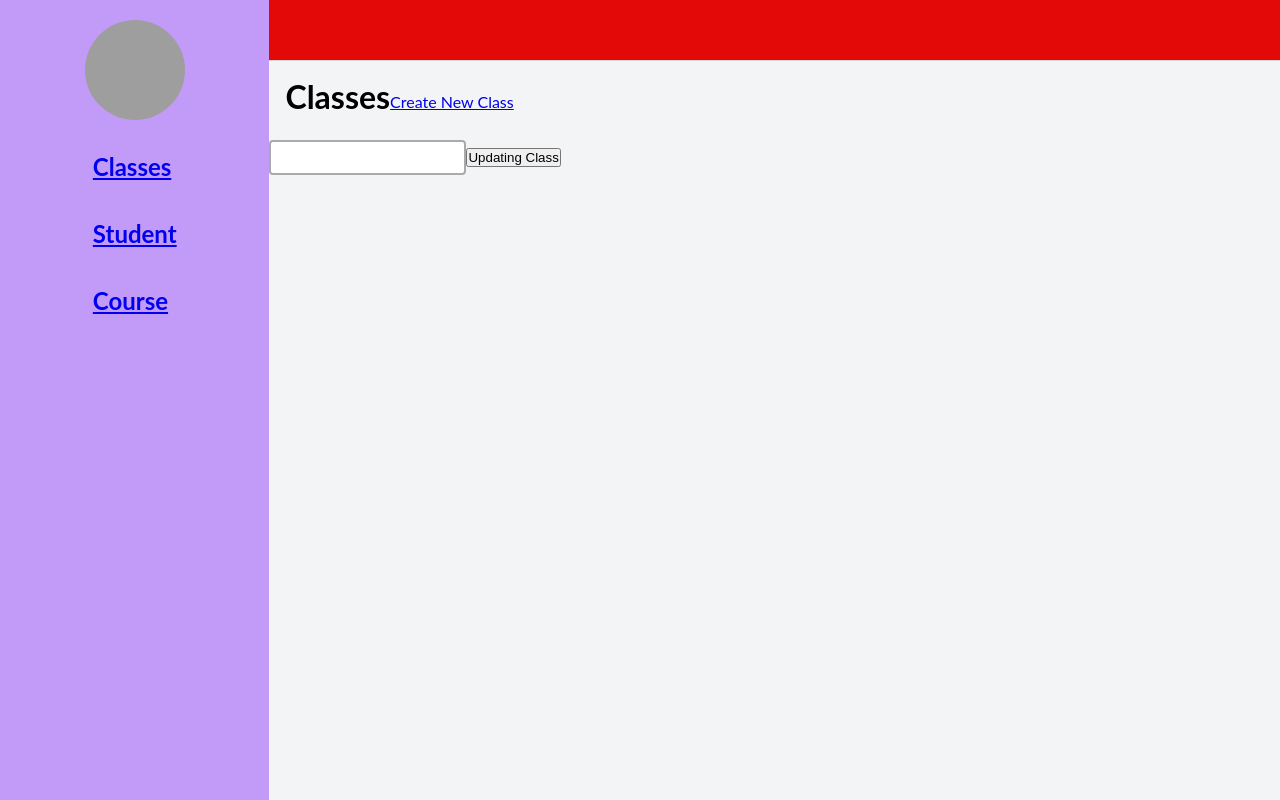
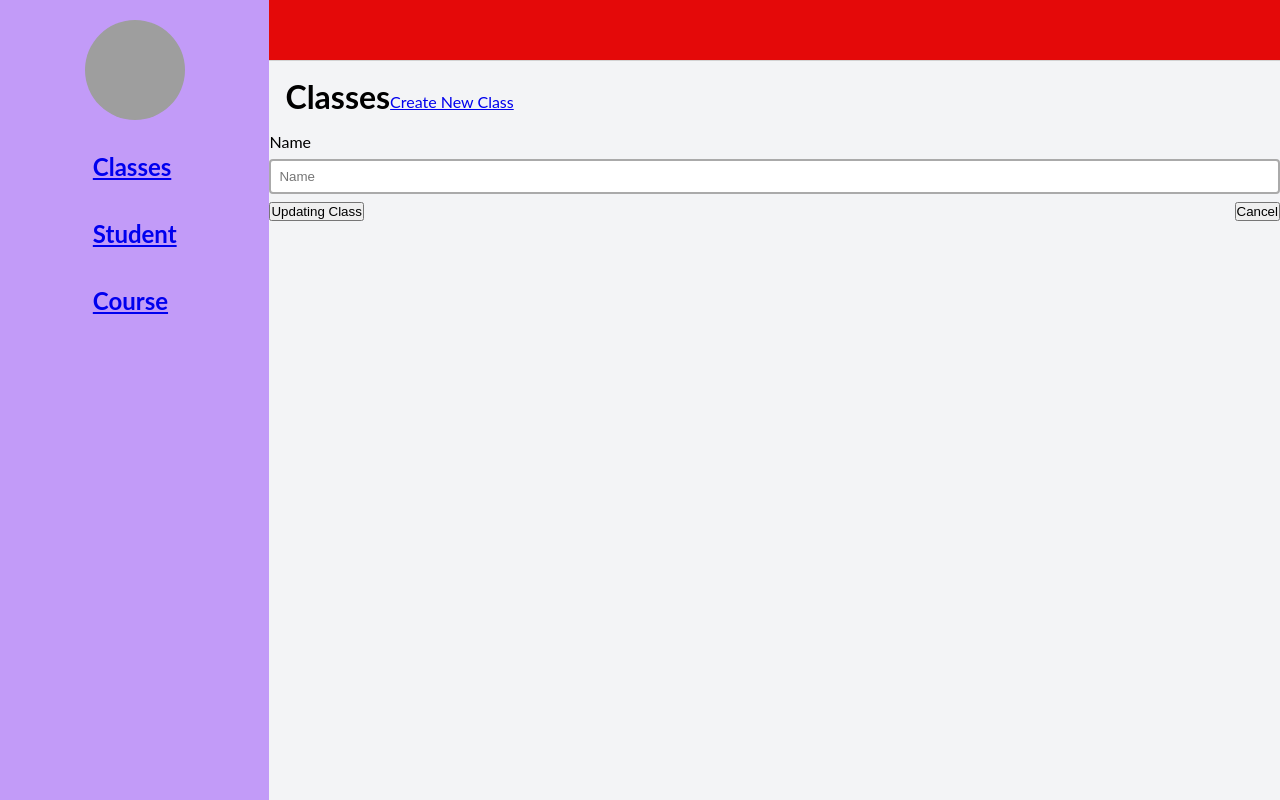
Before and after one commit to Rubanda/students, a React (Create React App) app in the folder frontend/: page /classes/1/edit in a window 1280 px wide. Built offline with nearby package versions, Linux system fonts and the light colour scheme; no server answers; grey boxes are pictures that could not be loaded.

Commit message:
Fixed the companies edit

```diff
--- a/frontend/src/components/classes/ClassesEdit.js
+++ b/frontend/src/components/classes/ClassesEdit.js
@@ -15,6 +15,15 @@ function ClassesEdit() {
   const history = useHistory()
 
   const handleChange = (e) => {setValues({...values, name: e.target.value})}
+
+
+  const handleCancel = () => {
+    if (history.length >= 2) {
+      history.goBack()
+    } else {
+      history.push("/classes")
+    }
+  }
 
   const handleSubmit = async (e) => {
     setLoading(true)
@@ -55,7 +64,12 @@ function ClassesEdit() {
         <form onSubmit={handleSubmit} >
           {errors && <div className="error">{errors?.message}</div>}
           <div className='cards__c-card__form'>
-            <input type="text" value={values.name || ""} onChange={handleChange} required />
+            <div style={{ display: "flex", flexDirection: "column" }}>
+              <label htmlFor="name">Name</label>
+              <input id="name" placeholder="Name" type="text" value={values.name || ""} onChange={handleChange}  required />
+          </div>
+
+            <div style={{display: "flex", justifyContent: "space-between"}}>
               <button
                 className="cards__c-card__action-button"
                 type="submit"
@@ -63,6 +77,8 @@ function ClassesEdit() {
               >
                 {loading ? "Updating..." : "Updating Class"}
               </button>
+              <button type="reset" disabled={loading} onClick={handleCancel}>Cancel</button>
+            </div>
           </div>
 
         </form>
```
Lines whose indentation alone changed are shown as unchanged.
